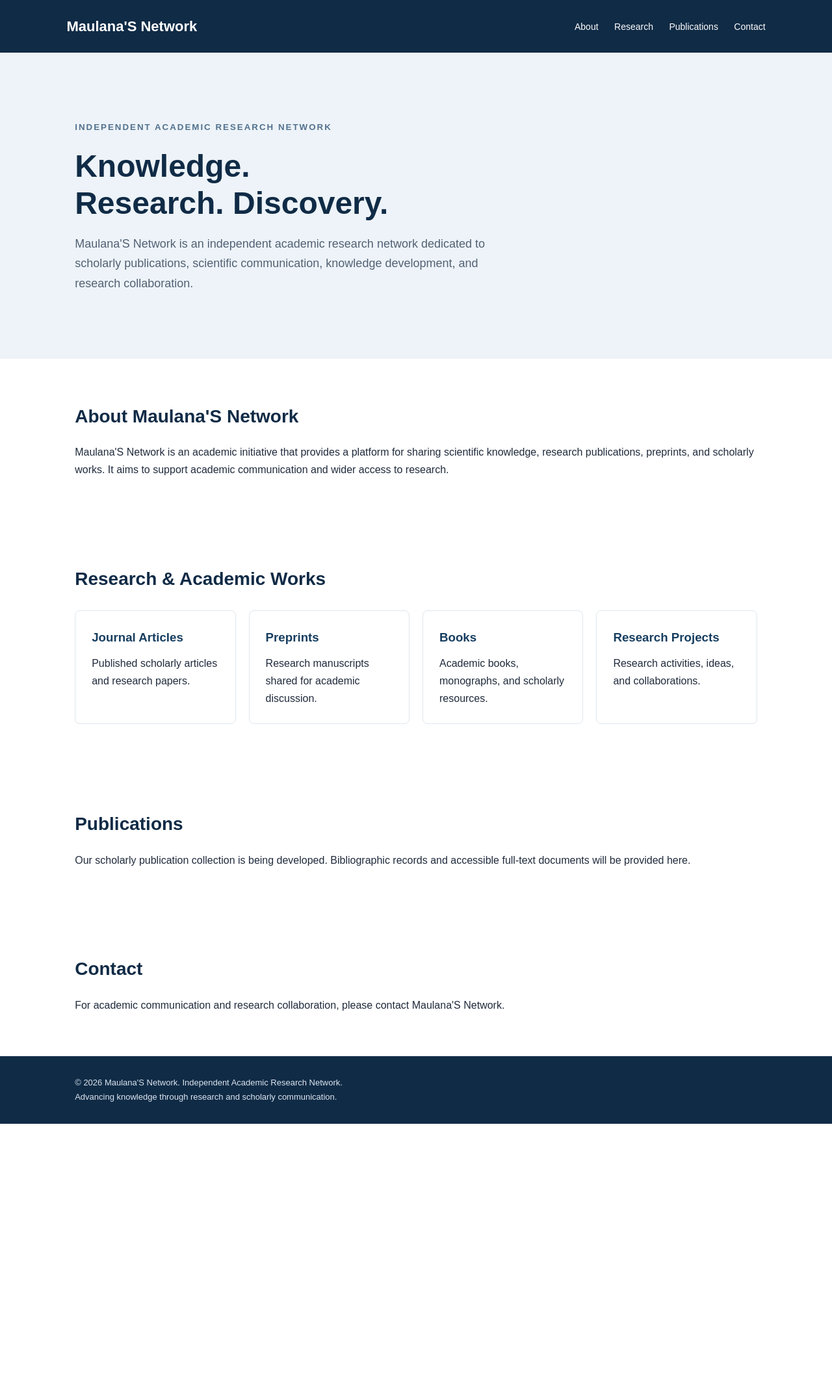
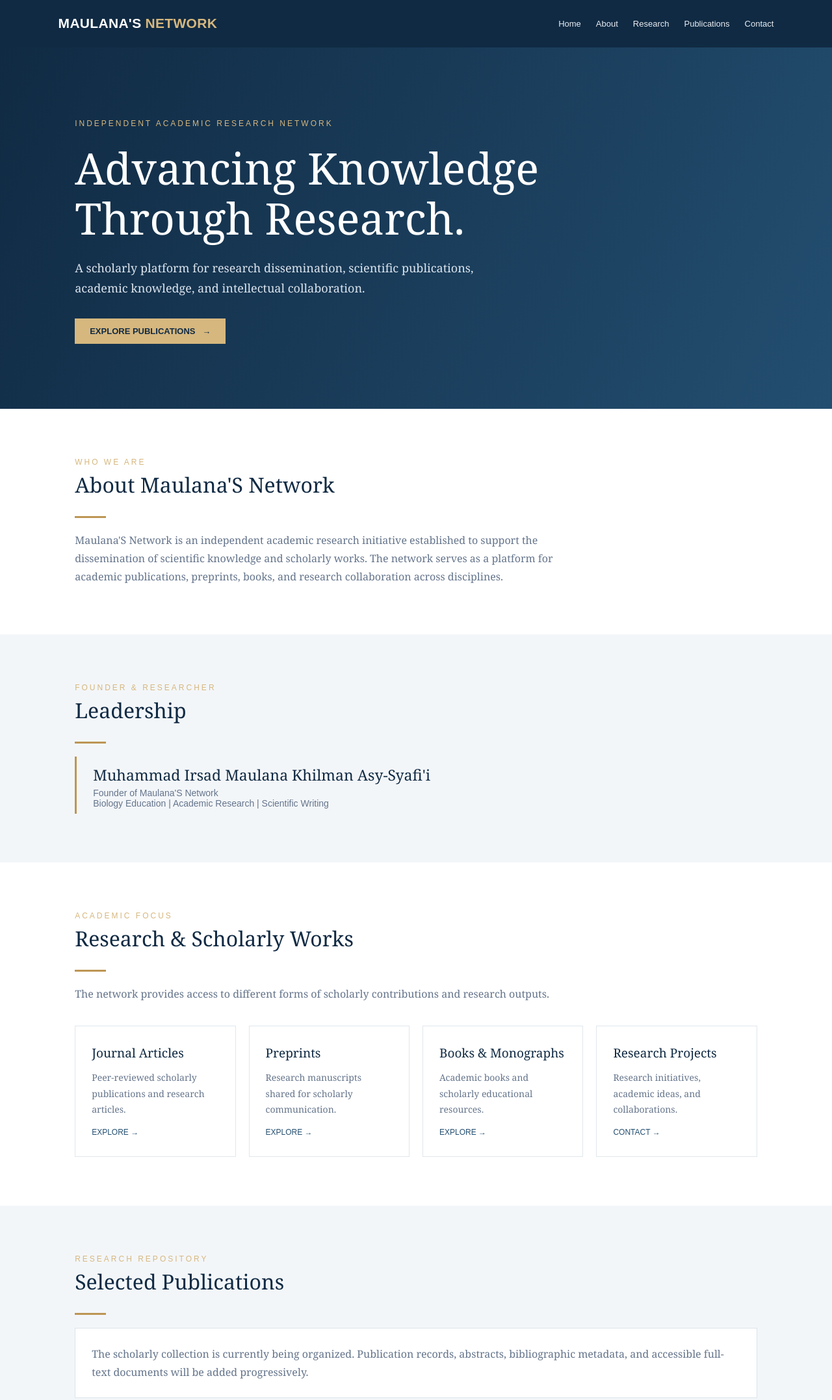
Before and after one commit to muhammadirsadmaulana7-oss/maulanasnetwork.github.io, a plain HTML site: page index.html in a window 1280 px wide. Shown: the top 2154 px of the page at 65% size. Before the commit the page ends 1729 px from the top, so only its background shows below. Drawn offline with Linux system fonts and the light colour scheme.

Commit message:
Update index.html

```diff
--- a/index.html
+++ b/index.html
@@ -4,34 +4,55 @@
 <head>
 <meta charset="UTF-8">
 <meta name="viewport" content="width=device-width, initial-scale=1.0">
-<title>Maulana'S Network | Academic Research Network</title>
-<meta name="description" content="Maulana'S Network is an independent academic research network for scholarly publications, preprints, books, and research collaboration.">
+<title>Maulana'S Network | Independent Academic Research Network</title>
+<meta name="description" content="Maulana'S Network is an independent academic research network dedicated to scientific publications, preprints, books, and research collaboration.">
 <meta name="robots" content="index, follow">
-<meta name="author" content="Maulana'S Network">
+<meta name="author" content="Muhammad Irsad Maulana Khilman Asy-Syafi'i">
+<meta name="theme-color" content="#102a43">
+<link rel="canonical" href="https://muhammadirsadmaulana7-oss.github.io/maulanasnetwork.github.io/">
 <style>
+:root{--navy:#102a43;--blue:#234e70;--gold:#bd9654;--ink:#263648;--muted:#64748b;--light:#f3f6f9}
 *{box-sizing:border-box;margin:0;padding:0}
-body{font-family:Arial,sans-serif;color:#202b3c;line-height:1.7;background:#fff}
-header{background:#102b46;color:white;padding:22px 8%;display:flex;justify-content:space-between;align-items:center;flex-wrap:wrap}
-.logo{font-size:22px;font-weight:bold}
-nav a{color:white;text-decoration:none;margin-left:20px;font-size:14px}
-.hero{padding:100px 9%;background:#edf3f8}
-.hero small{color:#52718e;letter-spacing:2px;font-weight:bold}
-h1{font-size:48px;line-height:1.2;margin:18px 0;color:#102b46}
-.hero p{max-width:650px;color:#526174;font-size:18px}
-.section{padding:65px 9%}
-h2{color:#102b46;margin-bottom:18px;font-size:28px}
-.cards{display:grid;grid-template-columns:repeat(auto-fit,minmax(210px,1fr));gap:20px;margin-top:25px}
-.card{padding:25px;border:1px solid #e0e7ed;border-radius:8px}
-.card h3{color:#173e60;margin-bottom:10px}
-footer{background:#102b46;color:#dce6ef;padding:30px 9%;font-size:13px}
-a{color:#28618e}
-@media(max-width:600px){h1{font-size:35px}nav{margin-top:15px}nav a{margin:0 12px 0 0}}
+html{scroll-behavior:smooth}
+body{font-family:Georgia,"Times New Roman",serif;color:var(--ink);line-height:1.75}
+header{background:var(--navy);color:white;padding:18px 7%;display:flex;justify-content:space-between;align-items:center;gap:20px;flex-wrap:wrap}
+.brand{font-family:Arial,sans-serif;font-size:21px;font-weight:700;letter-spacing:.3px}
+.brand span{color:#d6b77e}
+nav{display:flex;gap:23px;flex-wrap:wrap}
+nav a{color:#e8edf3;text-decoration:none;font:13px Arial,sans-serif}
+nav a:hover{color:#d6b77e}
+.hero{background:linear-gradient(115deg,#102a43,#234e70);color:white;padding:110px 9% 100px}
+.eyebrow{color:#d6b77e;font:12px Arial,sans-serif;letter-spacing:3px;text-transform:uppercase}
+.hero h1{font-size:clamp(39px,6vw,67px);line-height:1.15;font-weight:normal;max-width:850px;margin:23px 0}
+.hero p{font-size:18px;color:#dce5ee;max-width:680px}
+.hero a{display:inline-block;margin-top:30px;padding:12px 23px;background:#d6b77e;color:#102a43;text-decoration:none;font:13px Arial,sans-serif;font-weight:bold}
+section{padding:75px 9%}
+h2{font-size:32px;color:var(--navy);font-weight:normal;margin-bottom:17px}
+.lead{color:var(--muted);max-width:760px}
+.line{width:48px;height:3px;background:var(--gold);margin:20px 0}
+.about{background:#fff}
+.profile{background:var(--light)}
+.profilebox{border-left:3px solid var(--gold);padding:8px 25px}
+.profilebox h3{font-size:23px;color:var(--navy);font-weight:normal}
+.profilebox p{color:var(--muted);font:14px Arial,sans-serif}
+.grid{display:grid;grid-template-columns:repeat(auto-fit,minmax(220px,1fr));gap:20px;margin-top:35px}
+.card{border:1px solid #e1e7ed;padding:25px;background:white}
+.card h3{font-size:19px;color:var(--navy);font-weight:normal;margin-bottom:9px}
+.card p{font-size:14px;color:var(--muted)}
+.card a{display:inline-block;margin-top:15px;color:var(--blue);font:12px Arial,sans-serif;text-decoration:none}
+.publications{background:var(--light)}
+.notice{border:1px solid #dce4eb;padding:25px;background:white;color:var(--muted)}
+footer{background:#0b2033;color:#d0dce6;padding:40px 9%;font:13px Arial,sans-serif}
+footer strong{font-size:18px;color:white}
+footer p{margin-top:8px}
+@media(max-width:650px){header{padding:20px 6%}nav{gap:14px}.hero{padding:75px 7%}section{padding:55px 7%}}
 </style>
 </head>
 <body>
 <header>
-<div class="logo">Maulana'S Network</div>
+<div class="brand">MAULANA'S <span>NETWORK</span></div>
 <nav>
+<a href="#home">Home</a>
 <a href="#about">About</a>
 <a href="#research">Research</a>
 <a href="#publications">Publications</a>
@@ -39,40 +60,65 @@ a{color:#28618e}
 </nav>
 </header>
 
-<section class="hero">
-<small>INDEPENDENT ACADEMIC RESEARCH NETWORK</small>
-<h1>Knowledge.<br>Research. Discovery.</h1>
-<p>Maulana'S Network is an independent academic research network dedicated to scholarly publications, scientific communication, knowledge development, and research collaboration.</p>
+<main>
+<section class="hero" id="home">
+<div class="eyebrow">Independent Academic Research Network</div>
+<h1>Advancing Knowledge Through Research.</h1>
+<p>A scholarly platform for research dissemination, scientific publications, academic knowledge, and intellectual collaboration.</p>
+<a href="#publications">EXPLORE PUBLICATIONS &nbsp; →</a>
 </section>
 
-<section class="section" id="about">
+<section class="about" id="about">
+<div class="eyebrow">Who We Are</div>
 <h2>About Maulana'S Network</h2>
-<p>Maulana'S Network is an academic initiative that provides a platform for sharing scientific knowledge, research publications, preprints, and scholarly works. It aims to support academic communication and wider access to research.</p>
+<div class="line"></div>
+<p class="lead">Maulana'S Network is an independent academic research initiative established to support the dissemination of scientific knowledge and scholarly works. The network serves as a platform for academic publications, preprints, books, and research collaboration across disciplines.</p>
 </section>
 
-<section class="section" id="research">
-<h2>Research & Academic Works</h2>
-<div class="cards">
-<div class="card"><h3>Journal Articles</h3><p>Published scholarly articles and research papers.</p></div>
-<div class="card"><h3>Preprints</h3><p>Research manuscripts shared for academic discussion.</p></div>
-<div class="card"><h3>Books</h3><p>Academic books, monographs, and scholarly resources.</p></div>
-<div class="card"><h3>Research Projects</h3><p>Research activities, ideas, and collaborations.</p></div>
+<section class="profile" id="founder">
+<div class="eyebrow">Founder & Researcher</div>
+<h2>Leadership</h2>
+<div class="line"></div>
+<div class="profilebox">
+<h3>Muhammad Irsad Maulana Khilman Asy-Syafi'i</h3>
+<p>Founder of Maulana'S Network</p>
+<p>Biology Education | Academic Research | Scientific Writing</p>
 </div>
 </section>
 
-<section class="section" id="publications">
-<h2>Publications</h2>
-<p>Our scholarly publication collection is being developed. Bibliographic records and accessible full-text documents will be provided here.</p>
+<section id="research">
+<div class="eyebrow">Academic Focus</div>
+<h2>Research & Scholarly Works</h2>
+<div class="line"></div>
+<p class="lead">The network provides access to different forms of scholarly contributions and research outputs.</p>
+<div class="grid">
+<div class="card"><h3>Journal Articles</h3><p>Peer-reviewed scholarly publications and research articles.</p><a href="#publications">EXPLORE →</a></div>
+<div class="card"><h3>Preprints</h3><p>Research manuscripts shared for scholarly communication.</p><a href="#publications">EXPLORE →</a></div>
+<div class="card"><h3>Books & Monographs</h3><p>Academic books and scholarly educational resources.</p><a href="#publications">EXPLORE →</a></div>
+<div class="card"><h3>Research Projects</h3><p>Research initiatives, academic ideas, and collaborations.</p><a href="#contact">CONTACT →</a></div>
+</div>
 </section>
 
-<section class="section" id="contact">
-<h2>Contact</h2>
-<p>For academic communication and research collaboration, please contact Maulana'S Network.</p>
+<section class="publications" id="publications">
+<div class="eyebrow">Research Repository</div>
+<h2>Selected Publications</h2>
+<div class="line"></div>
+<div class="notice">The scholarly collection is currently being organized. Publication records, abstracts, bibliographic metadata, and accessible full-text documents will be added progressively.</div>
 </section>
 
+<section id="contact">
+<div class="eyebrow">Get in Touch</div>
+<h2>Academic Collaboration</h2>
+<div class="line"></div>
+<p class="lead">Maulana'S Network welcomes academic communication, scholarly exchange, and research collaboration.</p>
+</section>
+</main>
+
 <footer>
-<p>© 2026 Maulana'S Network. Independent Academic Research Network.</p>
-<p>Advancing knowledge through research and scholarly communication.</p>
+<strong>MAULANA'S NETWORK</strong>
+<p>Independent Academic Research Network</p>
+<p>Advancing Knowledge Through Research.</p>
+<p>© 2026 Maulana'S Network. All rights reserved.</p>
 </footer>
 </body>
 </html>
```
